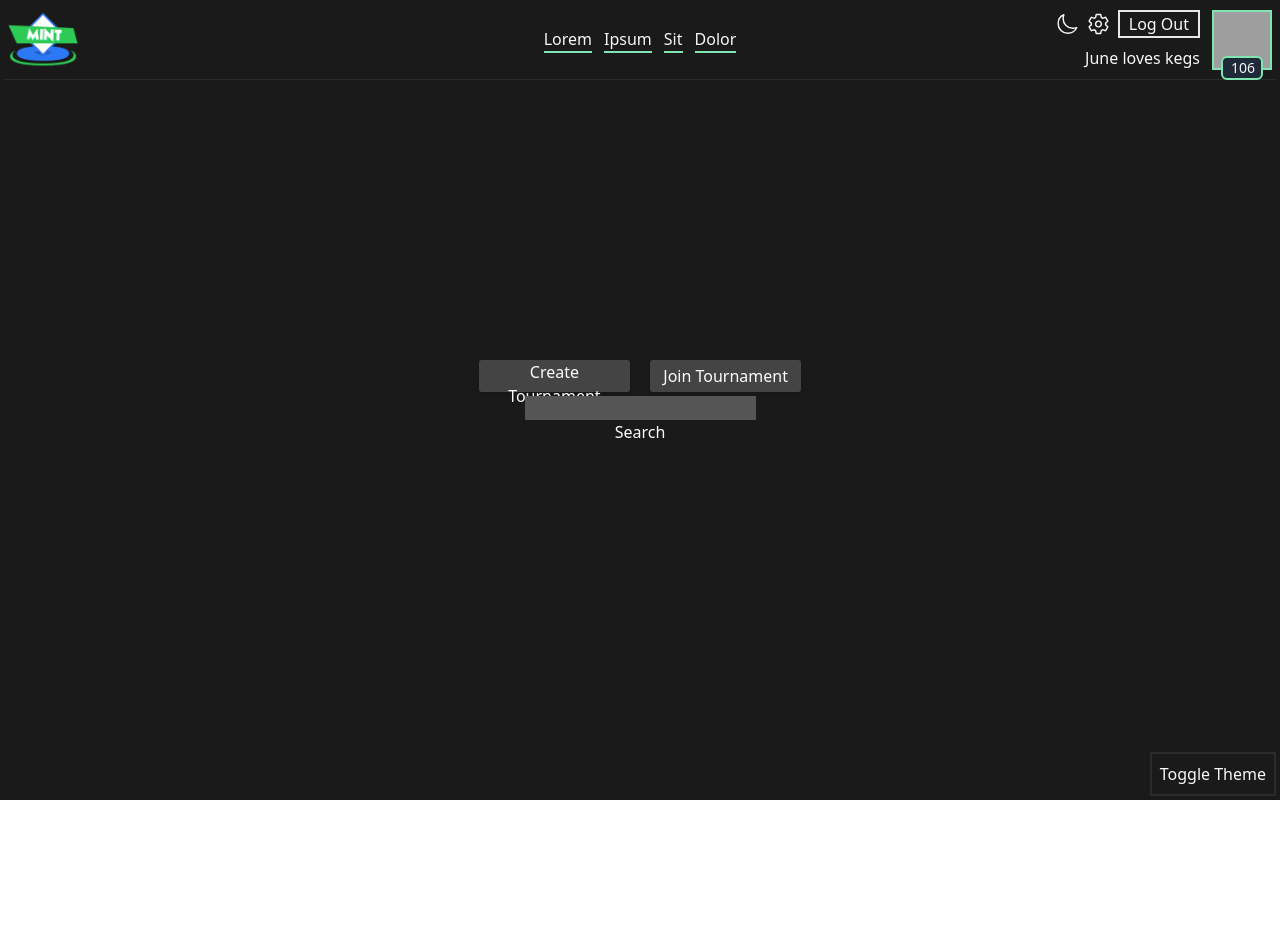
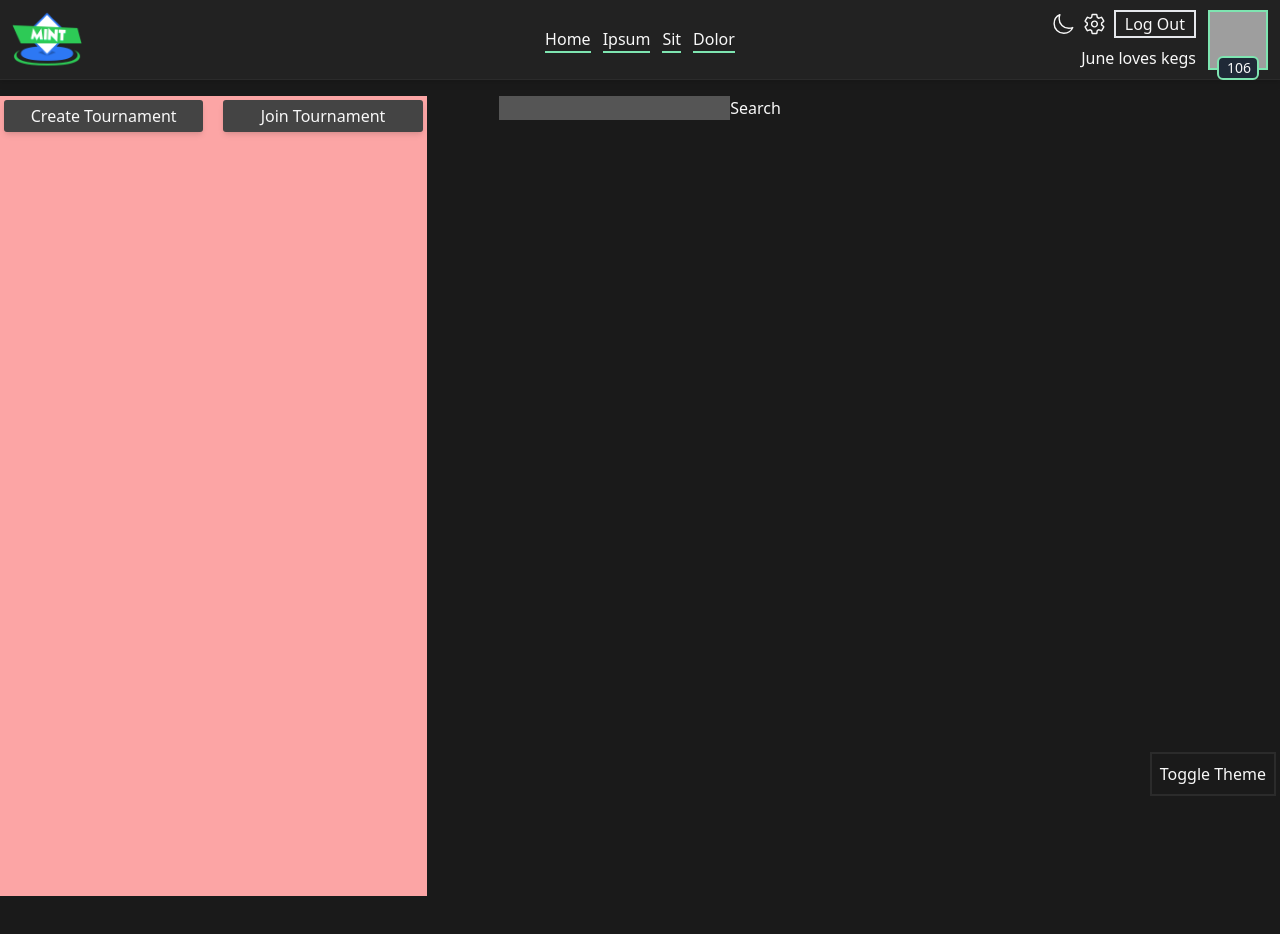
Before and after one commit to Khazoda/tournamint, a Next.js app in the folder client/: page / in a window 1280 px wide. Shown: the top 934 px of the page. Before the commit the page ends 800 px from the top, so only its background shows below. Built offline with nearby package versions, Linux system fonts and the light colour scheme; grey boxes are pictures that could not be loaded.

Commit message:
index style changes

```diff
--- a/client/components/common/Navbar/Navbar.tsx
+++ b/client/components/common/Navbar/Navbar.tsx
@@ -11,7 +11,7 @@ type Props = {}
 
 export default function Navbar({}: Props) {
   return (
-    <div className="fixed mx-1 flex h-20 w-[calc(100%-0.5rem)] flex-col items-center justify-between border-b-white-500 py-1 px-1 dark:border-b-black-500 md:flex-row-reverse md:border-b-[1px]">
+    <div className="fixed flex h-20 w-full flex-col items-center justify-between border-b-white-500 bg-white-200 px-3 py-1 drop-shadow-md dark:border-b-black-500 dark:bg-black-600 md:flex-row-reverse md:border-b-[1px]">
       {/* Profile */}
       <div className="inline-flex w-full place-content-end text-right ">
         <div className="flex flex-col items-end justify-between pr-3">
@@ -48,7 +48,7 @@ export default function Navbar({}: Props) {
       <div className="inline-flex w-full justify-center gap-3">
         <Link href="/">
           <a href="" className="border-b-2 border-b-green-500">
-            Lorem
+            Home
           </a>
         </Link>
         <Link href="/">
--- a/client/pages/_app.tsx
+++ b/client/pages/_app.tsx
@@ -48,7 +48,7 @@ function MyApp({ Component, pageProps }: AppProps) {
     }
   }, [])
   return (
-    <div className="m-0 text-black-800 dark:text-white-200">
+    <div className="m-0 bg-white-100 text-black-800 dark:bg-black-700 dark:text-white-200">
       <Navbar></Navbar>
       <Component is_dark={is_dark} setDark={setDark} {...pageProps} />
       {/* Dark Theme Button */}
--- a/client/pages/index.tsx
+++ b/client/pages/index.tsx
@@ -33,24 +33,27 @@ const Home: NextPage<Props> = (props) => {
   }
 
   return (
-    <div className="flex min-h-screen flex-col items-center justify-center py-2 dark:bg-black-700 dark:text-white-100">
+    <div className=" min-h-screen py-24">
       <Head>
         <title>Tournamint</title>
         <link rel="icon" href="/favicon.ico" />
       </Head>
 
-      <main className="flex w-full flex-1 flex-col items-center justify-center px-20 text-center ">
-        <div className="flex gap-3 ">
+      <main className="grid w-full grid-cols-3 justify-between text-center ">
+        <div id="left" className="flex h-screen gap-3 bg-red-300">
           <Button text="Create Tournament"></Button>
           <Button text="Join Tournament"></Button>
         </div>
+        <div id="center">
           <input
             type="text"
             onChange={(e) => setSearchQuery(e.target.value)}
             className="bg-white-600 outline-black-400 dark:bg-black-400"
           />
           <button onClick={(e) => getUserData()}>Search</button>
+        </div>
 
+        <div id="right">
           {userData.length !== 0 && (
             <>
               <div className="relative h-20 w-20">
@@ -71,23 +74,7 @@ const Home: NextPage<Props> = (props) => {
               </div>
             </>
           )}
-        {/* {gameList.length !== 0 && (
-          <>
-            <p>Data!</p>
-            {gameList.map((gameData: any, index) => {
-              ;<>
-                <h2>Game {index + 1}</h2>
-                <div>
-                  {gameData.info.participants.map(
-                    (data: any, participantIndex: number) => (
-                      <p>PLAYER {participantIndex + 1}</p>
-                    )
-                  )}
         </div>
-              </>
-            })}
-          </>
-        )} */}
       </main>
     </div>
   )
```
Also changed, not shown: client/public/images/logo_detailed.png (added). Lines whose indentation alone changed are shown as unchanged.
